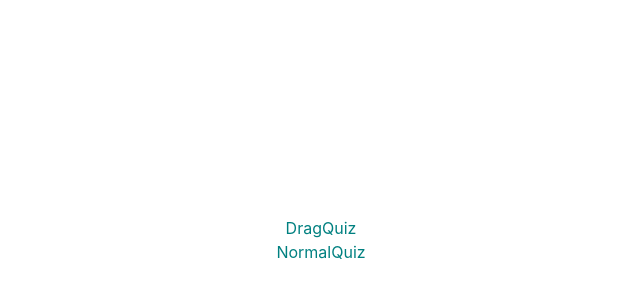
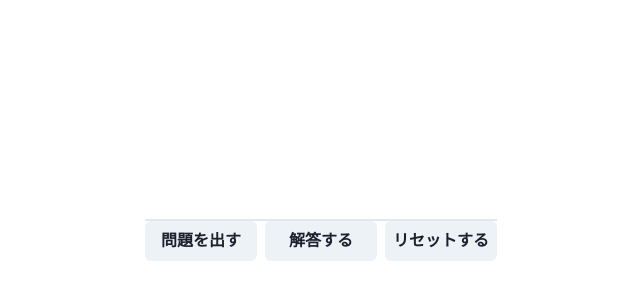
Before and after one commit to illionillion/react-word-quiz, a React (Create React App) app: page / in a window 1280 px wide. Shown: the part 160-460 px from the top of the page, without its empty margins (319-959 px from the left). Built offline with nearby package versions, Linux system fonts and the light colour scheme.

Commit message:
Drag当分やらないのでルートをNormalに変更

```diff
--- a/src/App.tsx
+++ b/src/App.tsx
@@ -20,7 +20,7 @@ function App() {
     <BrowserRouter>
       <Routes>
         <Route
-          path="/"
+          path="/Map"
           element={
             <Box
               w="100vw"
@@ -38,6 +38,7 @@ function App() {
         />
         <Route path="/DragQuiz" element={<DragQuiz />} />
         <Route path="/NormalQuiz" element={<NormalQuiz/>} />
+        <Route path="/" element={<NormalQuiz/>} />
       </Routes>
     </BrowserRouter>
   );
```
